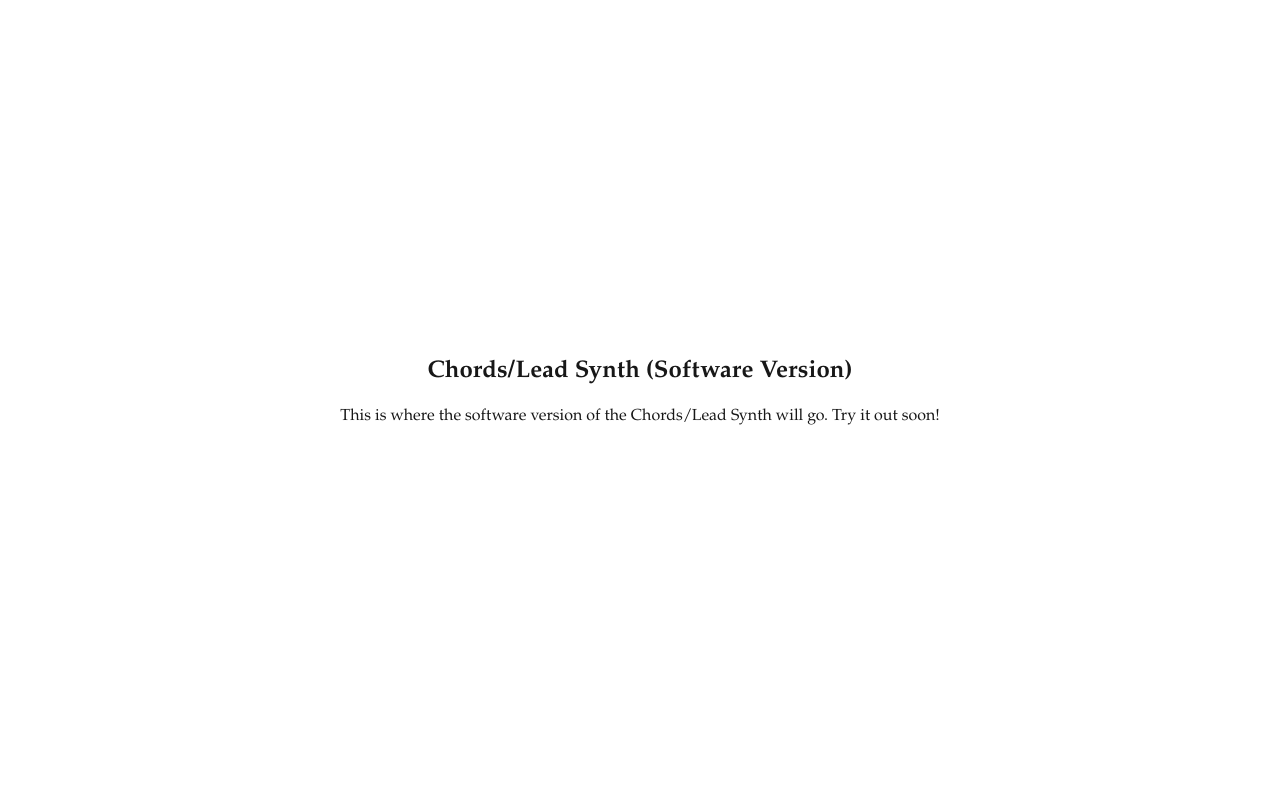
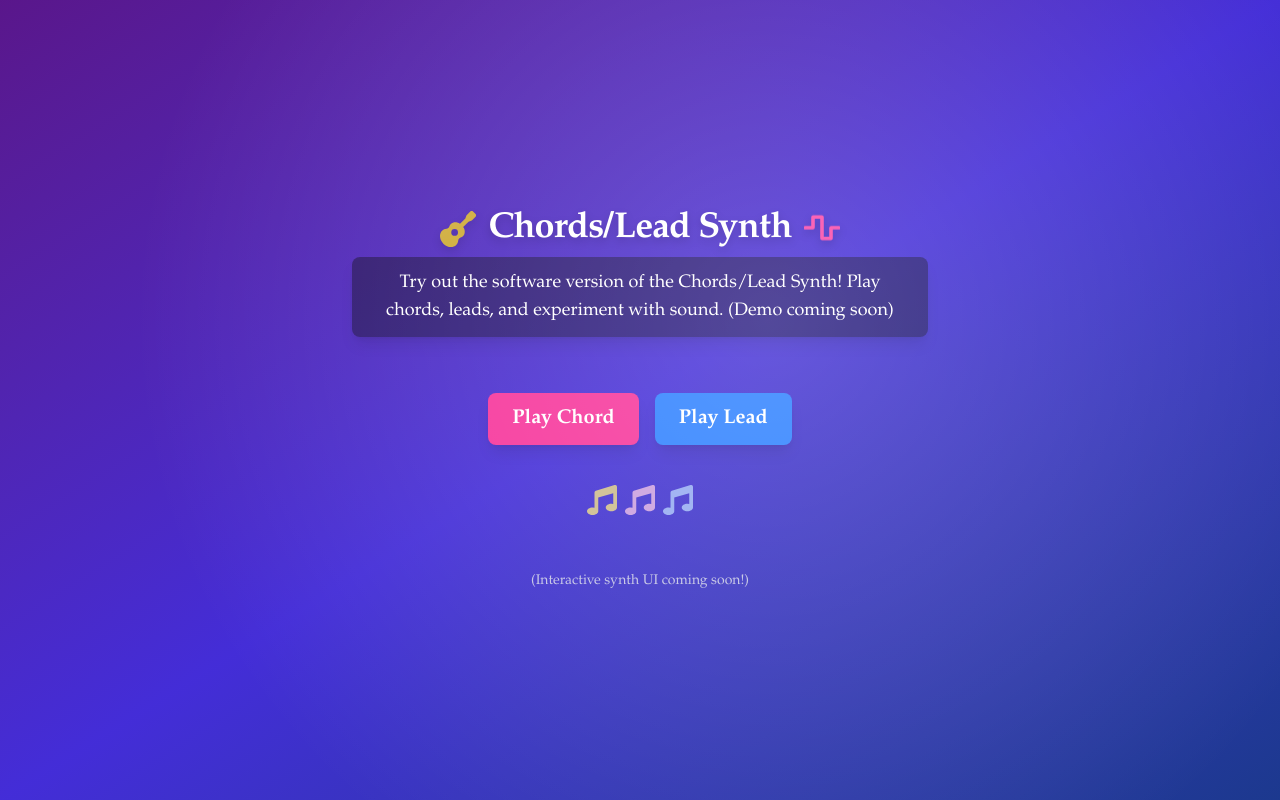
Before and after one commit to gwell11/aymesglidwebsite, a Next.js app: page /projects/synths/chords-lead in a window 1280 px wide. Built offline with nearby package versions, Linux system fonts and the light colour scheme; a web font is replaced by a local one.

Commit message:
Remove synths dropdown, add visually interesting synth pages

```diff
--- a/src/app/home/page.tsx
+++ b/src/app/home/page.tsx
@@ -37,17 +37,8 @@ export default function HomeInner() {
       <h1 className="text-4xl font-bold mb-6 text-gray-900 dark:text-gray-100">Aymes Glidewell</h1>
       <nav className="flex flex-wrap gap-6 text-lg font-medium relative">
         <Link href="/about" className="hover:underline">About</Link>
-        <div className="group relative">
-          <Link href="/projects" className="hover:underline">Projects</Link>
-          <div className="hidden group-hover:flex flex-col absolute left-0 mt-2 bg-white border rounded shadow-lg z-20 min-w-[180px]">
-            <Link href="/projects/synths" className="px-4 py-2 hover:bg-gray-100 border-b">Synths</Link>
-            <div className="flex flex-col pl-4">
-              <Link href="/projects/synths/chords-lead" className="px-4 py-2 hover:bg-gray-100">Chords/Lead</Link>
-              <Link href="/projects/synths/drums" className="px-4 py-2 hover:bg-gray-100">Drums</Link>
-              <Link href="/projects/synths/bass" className="px-4 py-2 hover:bg-gray-100">Bass</Link>
-            </div>
-          </div>
-        </div>
+  <Link href="/projects" className="hover:underline">Projects</Link>
+  <Link href="/projects/synths" className="hover:underline">Synths</Link>
       </nav>
     </main>
   );
--- a/src/app/projects/synths/bass/page.tsx
+++ b/src/app/projects/synths/bass/page.tsx
@@ -1,8 +1,26 @@
+import { FaGuitar, FaWaveSquare, FaRegClock } from 'react-icons/fa';
+
 export default function BassSynthPage() {
   return (
-    <main className="flex flex-col items-center justify-center min-h-screen p-8">
-      <h1 className="text-2xl font-bold mb-4">Bass Synth (Software Version)</h1>
-      <p className="mb-4">Coming soon!</p>
+    <main className="flex flex-col items-center justify-center min-h-screen p-8 bg-gradient-to-br from-green-900 via-teal-700 to-blue-900 text-white relative overflow-hidden">
+      <div className="absolute inset-0 opacity-20 pointer-events-none select-none" style={{background: 'radial-gradient(circle at 50% 50%, #fff 0%, transparent 70%)'}} />
+      <h1 className="text-4xl font-extrabold mb-2 tracking-tight drop-shadow-lg flex items-center gap-3">
+        <FaGuitar className="text-green-300 animate-bounce" /> Bass Synth <FaWaveSquare className="text-blue-400 animate-pulse" />
+      </h1>
+      <p className="mb-6 text-lg max-w-xl text-center bg-black/40 rounded-lg px-6 py-3 shadow-lg">
+        Bass synth coming soon! Lay down deep grooves and basslines with the software version of the Bass Synth.
+      </p>
+      <div className="flex flex-col items-center gap-6 mt-8">
+        <div className="flex gap-4">
+          <button className="bg-green-500 hover:bg-green-600 text-white font-bold py-3 px-6 rounded-lg shadow-lg text-xl transition-all duration-200">Play Bass</button>
+        </div>
+        <div className="flex gap-2 mt-4 animate-pulse">
+          <FaGuitar className="text-3xl text-green-200" />
+          <FaWaveSquare className="text-3xl text-blue-200" />
+          <FaRegClock className="text-3xl text-yellow-200" />
+        </div>
+        <div className="mt-8 text-sm text-gray-200/80">(Interactive bass synth coming soon!)</div>
+      </div>
     </main>
   );
 }
--- a/src/app/projects/synths/chords-lead/page.tsx
+++ b/src/app/projects/synths/chords-lead/page.tsx
@@ -1,9 +1,27 @@
+import { FaGuitar, FaMusic, FaWaveSquare } from 'react-icons/fa';
+
 export default function ChordsLeadSynthPage() {
   return (
-    <main className="flex flex-col items-center justify-center min-h-screen p-8">
-      <h1 className="text-2xl font-bold mb-4">Chords/Lead Synth (Software Version)</h1>
-      <p className="mb-4">This is where the software version of the Chords/Lead Synth will go. Try it out soon!</p>
-      {/* Synth UI will be implemented here */}
+    <main className="flex flex-col items-center justify-center min-h-screen p-8 bg-gradient-to-br from-purple-900 via-indigo-700 to-blue-900 text-white relative overflow-hidden">
+      <div className="absolute inset-0 opacity-20 pointer-events-none select-none" style={{background: 'radial-gradient(circle at 60% 40%, #fff 0%, transparent 70%)'}} />
+      <h1 className="text-4xl font-extrabold mb-2 tracking-tight drop-shadow-lg flex items-center gap-3">
+        <FaGuitar className="text-yellow-300 animate-pulse" /> Chords/Lead Synth <FaWaveSquare className="text-pink-400 animate-bounce" />
+      </h1>
+      <p className="mb-6 text-lg max-w-xl text-center bg-black/40 rounded-lg px-6 py-3 shadow-lg">
+        Try out the software version of the Chords/Lead Synth! Play chords, leads, and experiment with sound. (Demo coming soon)
+      </p>
+      <div className="flex flex-col items-center gap-6 mt-8">
+        <div className="flex gap-4">
+          <button className="bg-pink-500 hover:bg-pink-600 text-white font-bold py-3 px-6 rounded-lg shadow-lg text-xl transition-all duration-200">Play Chord</button>
+          <button className="bg-blue-500 hover:bg-blue-600 text-white font-bold py-3 px-6 rounded-lg shadow-lg text-xl transition-all duration-200">Play Lead</button>
+        </div>
+        <div className="flex gap-2 mt-4 animate-pulse">
+          <FaMusic className="text-3xl text-yellow-200" />
+          <FaMusic className="text-3xl text-pink-200" />
+          <FaMusic className="text-3xl text-blue-200" />
+        </div>
+        <div className="mt-8 text-sm text-gray-200/80">(Interactive synth UI coming soon!)</div>
+      </div>
     </main>
   );
 }
--- a/src/app/projects/synths/drums/page.tsx
+++ b/src/app/projects/synths/drums/page.tsx
@@ -1,8 +1,28 @@
+import { FaDrum, FaDrumSteelpan, FaRegClock } from 'react-icons/fa';
+
 export default function DrumsSynthPage() {
   return (
-    <main className="flex flex-col items-center justify-center min-h-screen p-8">
-      <h1 className="text-2xl font-bold mb-4">Drums Synth (Software Version)</h1>
-      <p className="mb-4">Coming soon!</p>
+    <main className="flex flex-col items-center justify-center min-h-screen p-8 bg-gradient-to-br from-yellow-900 via-orange-700 to-red-900 text-white relative overflow-hidden">
+      <div className="absolute inset-0 opacity-20 pointer-events-none select-none" style={{background: 'radial-gradient(circle at 40% 60%, #fff 0%, transparent 70%)'}} />
+      <h1 className="text-4xl font-extrabold mb-2 tracking-tight drop-shadow-lg flex items-center gap-3">
+        <FaDrum className="text-yellow-300 animate-bounce" /> Drums Synth <FaDrumSteelpan className="text-pink-400 animate-pulse" />
+      </h1>
+      <p className="mb-6 text-lg max-w-xl text-center bg-black/40 rounded-lg px-6 py-3 shadow-lg">
+        Drum machine coming soon! Tap out beats and rhythms with the software version of the Drums Synth.
+      </p>
+      <div className="flex flex-col items-center gap-6 mt-8">
+        <div className="flex gap-4">
+          <button className="bg-orange-500 hover:bg-orange-600 text-white font-bold py-3 px-6 rounded-lg shadow-lg text-xl transition-all duration-200">Kick</button>
+          <button className="bg-yellow-500 hover:bg-yellow-600 text-white font-bold py-3 px-6 rounded-lg shadow-lg text-xl transition-all duration-200">Snare</button>
+          <button className="bg-red-500 hover:bg-red-600 text-white font-bold py-3 px-6 rounded-lg shadow-lg text-xl transition-all duration-200">Hi-Hat</button>
+        </div>
+        <div className="flex gap-2 mt-4 animate-pulse">
+          <FaDrum className="text-3xl text-yellow-200" />
+          <FaDrumSteelpan className="text-3xl text-pink-200" />
+          <FaRegClock className="text-3xl text-blue-200" />
+        </div>
+        <div className="mt-8 text-sm text-gray-200/80">(Interactive drum machine coming soon!)</div>
+      </div>
     </main>
   );
 }
```
